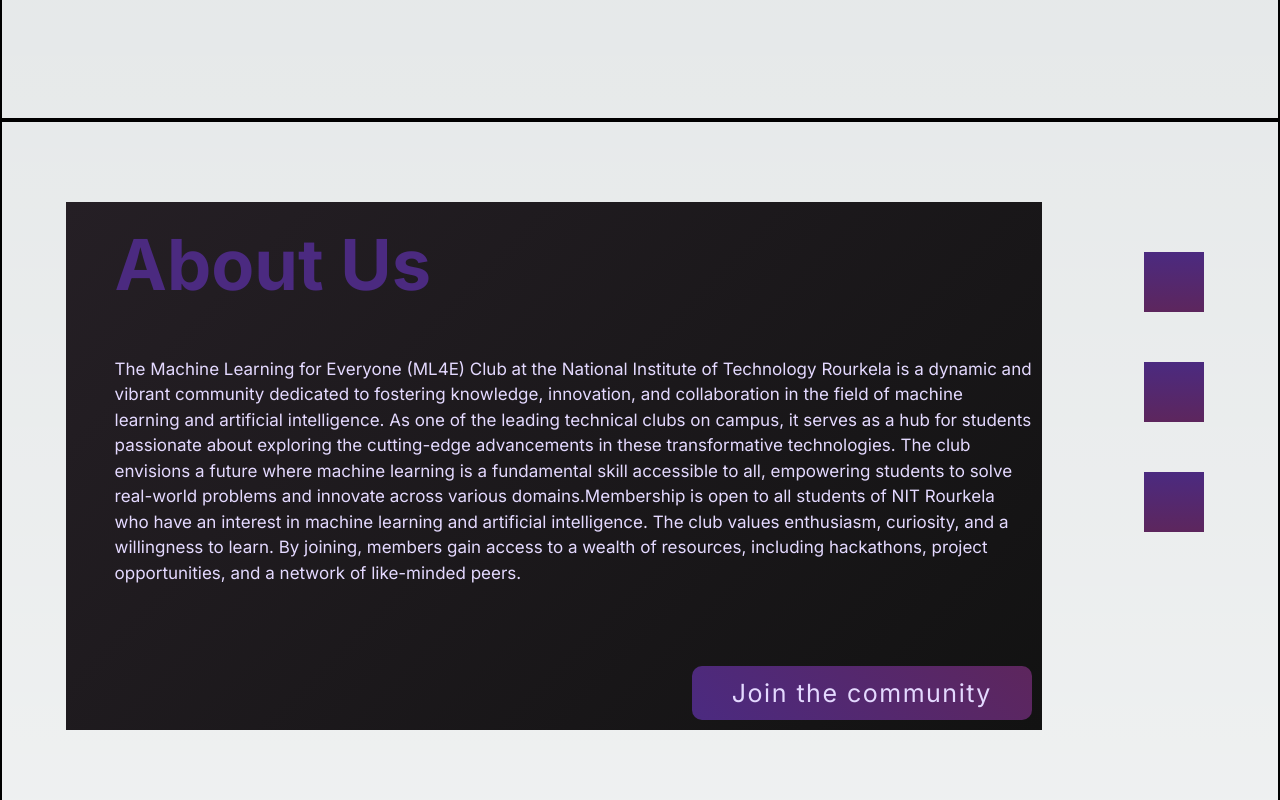
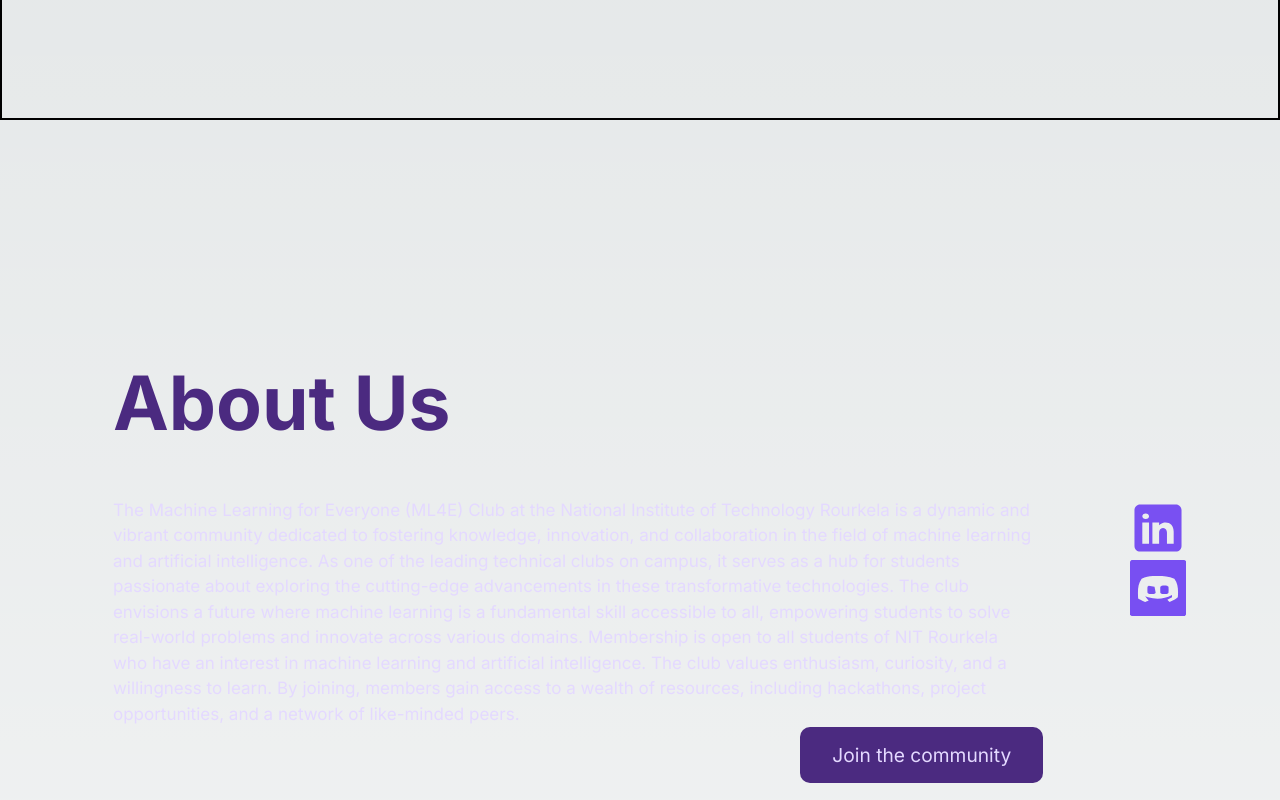
Before and after one commit to Kokoro-Salmon/ML4E_Main_Site, a Next.js app: page / in a window 1280 px wide. Shown: the part 1480-2280 px from the top of the page. Built offline with nearby package versions, Linux system fonts and the light colour scheme.

Commit message:
Changed from px to rem for better response

```diff
--- a/src/app/components/aboutus.css
+++ b/src/app/components/aboutus.css
@@ -1,15 +1,9 @@
 .aboutMain{
     height: 100vh;
     width: 100vw;
-    border: black 2px solid;
+    /* border: black 2px solid; */
 }
 
-
-* {
-    margin: 0;
-    padding: 0;
-    box-sizing: border-box;
-}
 
 .section {
     width: 100%;
@@ -22,50 +16,47 @@
 .container {
     width: 90%;
     margin: auto;
-    padding-top: 80px;
-    flex-grow: 1;
+    display: flex;
+    justify-content: space-between;
+    padding-top: 5rem;
+    /* background: linear-gradient(135deg, rgb(37, 31, 37), rgb(18, 18, 18)); */
 }
 
 .content-section {
     float: left;
     width: 85%;
-    background: linear-gradient(135deg, rgb(37, 31, 37), rgb(18, 18, 18));
 }
 
 .icon-section {
-    float: right;
-    height: 380px;
+    display: flex;
+    flex-direction: column;
+    justify-content: center;
+    align-items: center;
+    width: 10%;
+
 }
 
 .handles {
-    margin: 15px 10px;
-    margin-top: 50px;
-    height: 60px;
-    width: 60px;
-    background: linear-gradient(180deg, #4B2A80, rgb(93, 38, 93));
+
+    /* background: linear-gradient(180deg, #4B2A80, rgb(93, 38, 93)); */
     display: flex;
     justify-content: center;
     align-items: center;
     transition: transform 0.3s;
 }
 
+.imges{
+    height: 3.5rem;
+    width: 3.5rem;
+}
+
 .handles:hover {
     transform: scale(1.1);
 }
 
-i {
-    font-size: 40px;
-    color: black;
-    transition: color 0.3s;
-}
-
-i:hover {
-    color: greenyellow;
-}
-
-.content-section .title {
-    font-size: 60px;
-    color: #4B2A80;
+ .title {
+    font-size: 4rem;
+    color: rgb(75, 42, 128);
     margin-left: 5%;
     margin-top: 2%;
 
@@ -78,37 +69,35 @@
     font-size: 17px;
     line-height: 1.5;
     color:#E4D9FF;
-    ;
-
 }
 
 .content-section .content .button {
     margin-left: 5%;
-    margin-top: 80px;
-    margin-bottom: 10px;
-    margin-right: 10px;
+    /* margin-top: 80px; */
+    /* margin-bottom: 10px; */
+    /* margin-right: 10px; */
     float: right;
     transition: transform 0.3s;
 }
 
 .content-section .content .button a {
-    background: linear-gradient(45deg, #4B2A80, rgb(93, 38, 93));
-    padding: 12px 40px;
+    background-color: rgb(75, 42, 128);
+    padding: 1rem 2rem;
     text-decoration: none;
     color:#E4D9FF;
-    font-size: 25px;
-    letter-spacing: 1.5px;
+    font-size: larger;
     border-radius: 10px;
     display: inline-block;
 }
 
 .content-section .content .button a:hover {
     transform: scale(1.05);
+    transition: 0.5s;
+    letter-spacing: 0.1px;
 }
 
-/* Responsive styles */
 @media (max-width: 1200px) {
-    .content-section, .icon-section {
+    .content-section{
         width: 100%;
         float: none;
     }
@@ -123,14 +112,9 @@
         text-align: center;
         margin: 40px auto 10px;
     }
-    .social{
-        display: flex;
-        justify-content: center;
-        align-items: center;
-    }
-}
+};
 
-@media (max-width: 768px) {
+/* @media (max-width: 768px) {
     .content-section .title {
         font-size: 40px;
     }
@@ -146,8 +130,8 @@
         justify-content: center;
         align-items: center;
     }
-}
-
+} */
+/*
 @media (max-width: 480px) {
     .content-section {
         width: 100%;
@@ -185,4 +169,4 @@
     .handles {
         margin: 10px;
     }
-}
+}  */
--- a/src/app/components/aboutus.jsx
+++ b/src/app/components/aboutus.jsx
@@ -1,5 +1,6 @@
-import React from 'react'
+import React from 'react';
 import './aboutus.css';
+
 export default function Aboutus() {
   return (
     <div className="aboutMain">
@@ -10,25 +11,24 @@
               <h3>About Us</h3>
             </div>
             <div className="content">
-                    <p>The Machine Learning for Everyone (ML4E) Club at the National Institute of Technology Rourkela is a dynamic and vibrant community dedicated to fostering knowledge, innovation, and collaboration in the field of machine learning and artificial intelligence. As one of the leading technical clubs on campus, it serves as a hub for students passionate about exploring the cutting-edge advancements in these transformative technologies.
-                       The club envisions a future where machine learning is a fundamental skill accessible to all, empowering students to solve real-world problems and innovate across various domains.Membership is open to all students of NIT Rourkela who
+              <p>
+                The Machine Learning for Everyone (ML4E) Club at the National Institute of Technology Rourkela is a dynamic and vibrant community dedicated to fostering knowledge, innovation, and collaboration in the field of machine learning and artificial intelligence. As one of the leading technical clubs on campus, it serves as a hub for students passionate about exploring the cutting-edge advancements in these transformative technologies.
+                The club envisions a future where machine learning is a fundamental skill accessible to all, empowering students to solve real-world problems and innovate across various domains. Membership is open to all students of NIT Rourkela who
                 have an interest in machine learning and artificial intelligence. The club values enthusiasm, curiosity, and a willingness to learn. By joining, members gain access to a wealth of resources, including hackathons, project opportunities, and a network of like-minded peers.
               </p>
               <div className="button">
-                        <a href="">Join the community</a>
+                <a href="#">Join the community</a>
               </div>
             </div>
           </div>
           <div className="icon-section">
             <div className="social">
-                    <div className="handles"><a href=""><i className="fab fa-linkedin"></i></a></div>
-                    <div className="handles"><a href=""><i className="fab fa-discord"></i></a></div>
-                    <div className="handles"><a href=""><i className="fab fa-whatsapp"></i></a></div>
+            <div className="handles"><a href="#"><img  className='imges' src="/linkdin.svg" alt="LinkedIn" /></a></div>
+              <div className="handles"><a href="#"><img className='imges' src="/discord.svg" alt="Discord" /></a></div>
             </div>
           </div>
         </div>
       </div>
-
     </div>
-  )
+  );
 }
```
Also changed, not shown: public/discord.svg (added), public/linkdin.svg (added). Lines whose indentation alone changed are shown as unchanged.
